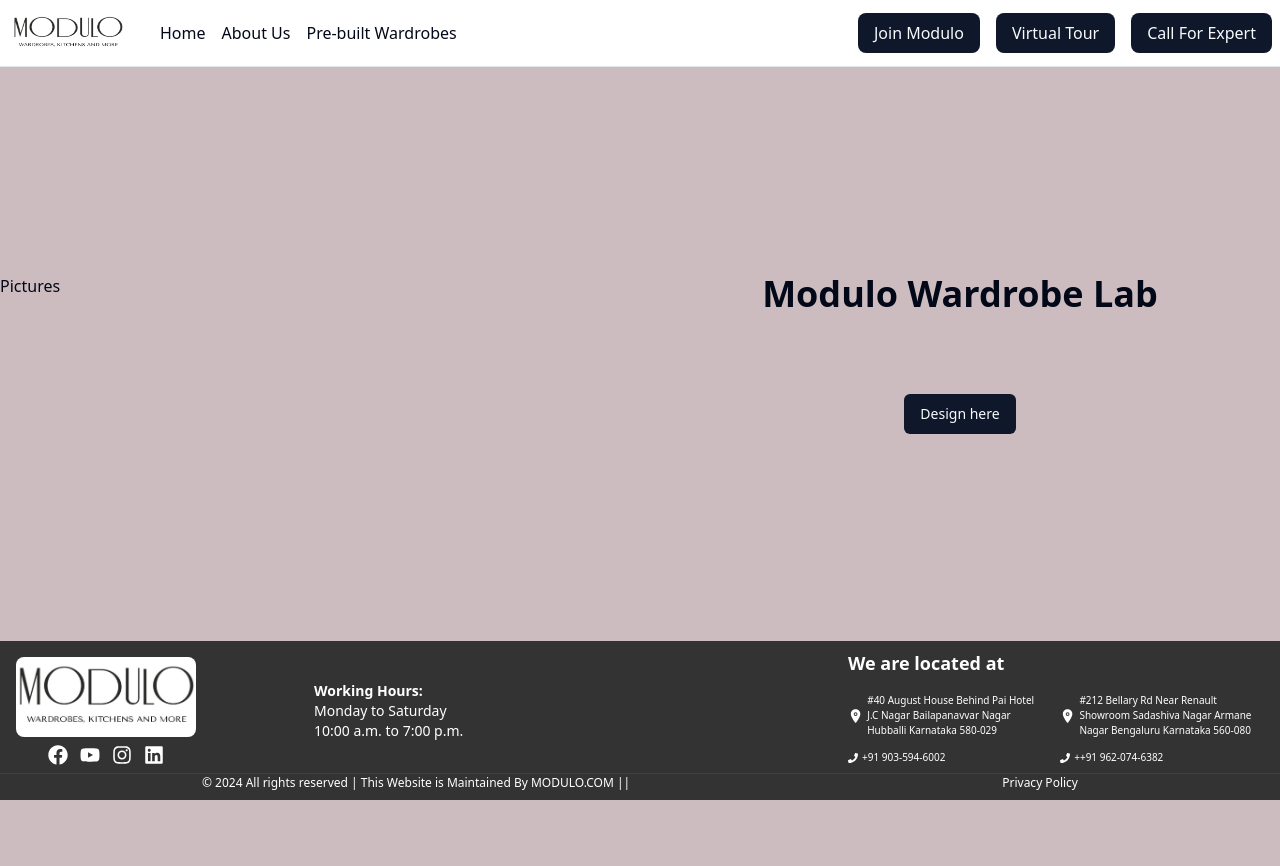
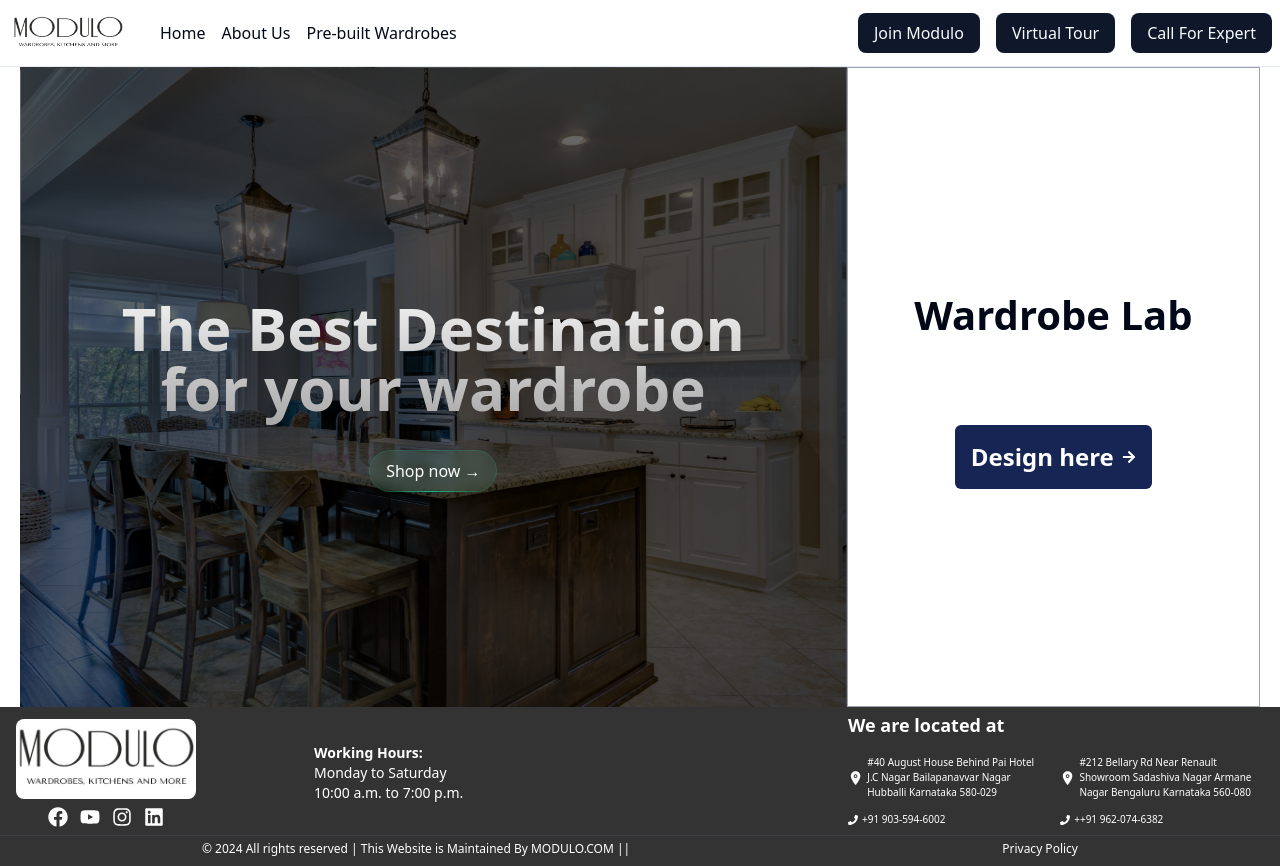
Before and after one commit to Karthik-Kalburgi/login-signup, a React (Vite) app in the folder frontend/: page / in a window 1280 px wide. Before the commit the page ends 800 px from the top, so only its background shows below. Built offline with nearby package versions, Linux system fonts and the light colour scheme.

Commit message:
Wardrobe model button changed

```diff
--- a/frontend/package.json
+++ b/frontend/package.json
@@ -19,6 +19,7 @@
     "cards": "^2.0.3",
     "class-variance-authority": "^0.7.0",
     "clsx": "^2.1.1",
+    "framer-motion": "^11.3.17",
     "lucide-react": "^0.411.0",
     "react": "^18.3.1",
     "react-dom": "^18.3.1",
--- a/frontend/src/components/Footer.tsx
+++ b/frontend/src/components/Footer.tsx
@@ -1,11 +1,10 @@
 import { IoLocation } from "react-icons/io5";
 import SocialMedia from "./SocialMedia";
-import { HiOutlineMail } from "react-icons/hi";
 import { FaPhone } from "react-icons/fa";
 
 const Footer = () => {
   return (
-    <footer className="bg-[#333333] text-white py-2">
+    <footer className="bg-[#333333] text-white py-1">
       <div className="h-[90%] container mx-auto px-4 flex flex-wrap justify-between items-center">
         <div className="w-full sm:w-auto flex flex-col justify-center items-center sm:items-center mb-4 sm:mb-0">
           <img
@@ -25,7 +24,6 @@
           <div className="flex flex-col gap-4 sm:flex-row sm:gap-6">
             {[{location:"#40 August House Behind Pai Hotel J.C Nagar Bailapanavvar Nagar Hubballi Karnataka 580-029", phone:"+91 903-594-6002"},{
             location:" #212 Bellary Rd Near Renault Showroom Sadashiva Nagar Armane Nagar Bengaluru Karnataka 560-080", phone:"++91 962-074-6382",
-
             }].map((item, index) => (
                 <div key={index} className="flex flex-col gap-1">
                 <p className="mb-2 text-[14px] sm:text-[10px] flex items-center gap-1">
@@ -39,7 +37,7 @@
           </div>
         </div>
       </div>
-      <div className="h-[10%] container mx-auto px-4 border-t border-zinc-700 flex flex-wrap justify-around items-center">
+      <div className="h-[10%] container mx-auto px-4 py-1 border-t border-zinc-700 flex flex-wrap justify-around items-center">
         <p className="text-[10px] sm:text-[12px] text-center sm:text-left">
           &copy; 2024 All rights reserved | This Website is Maintained By MODULO.COM ||
         </p>
--- a/frontend/src/components/Main.tsx
+++ b/frontend/src/components/Main.tsx
@@ -1,17 +1,51 @@
+import { FaArrowRight } from "react-icons/fa";
 import { Button } from "./ui/button";
+import { ImagesSlider } from "./ui/images-slider";
+import { motion } from "framer-motion";
 
 const Main = () => {
-    return (
-        <div className="h-full grid md:grid-cols-2">
-            <div className="h-full">Pictures</div>
-            <div className="h-full flex-center flex-col gap-[80px]">
-                <div className="text-4xl font-semibold">
-                    Modulo Wardrobe Lab
-                </div>
-                <Button>Design here</Button>
-            </div>
-        </div>
-    )
-}
+  const images: string[] = [
+    "/images/k1.jpg",
+    "/images/k2.jpg",
+    "/images/k3.jpg",
+  ];
+  return (
+    <div className="h-full grid md:grid-cols-3 px-5">
+      <div className="h-full col-span-2">
+        <ImagesSlider className="h-[40rem]" images={images}>
+          <motion.div
+            initial={{
+              opacity: 0,
+              y: -80,
+            }}
+            animate={{
+              opacity: 1,
+              y: 0,
+            }}
+            transition={{
+              duration: 0.6,
+            }}
+            className="z-50 flex flex-col justify-center items-center"
+          >
+            <motion.p className="font-bold text-xl md:text-6xl text-center bg-clip-text text-transparent bg-gradient-to-b from-neutral-50 to-neutral-400 py-4">
+              The Best Destination   <br /> for your wardrobe
+            </motion.p>
+            <button className="px-4 py-2 backdrop-blur-sm border bg-emerald-300/10 border-emerald-500/20 text-white mx-auto text-center rounded-full relative mt-4">
+              <span>Shop now →</span>
+              <div className="absolute inset-x-0  h-px -bottom-px bg-gradient-to-r w-3/4 mx-auto from-transparent via-emerald-500 to-transparent" />
+            </button>
+          </motion.div>
+        </ImagesSlider>
+      </div>
+      <div className="h-full flex-center flex-col gap-[80px] border-[1px] border-gray-400 col-span-1">
+        <div className="text-[40px] font-bold">Wardrobe Lab</div>
+        <Button variant="secondary" className="gap-2 bg-blue-950 text-white py-8">
+          <span className="text-2xl font-semibold">Design here</span>
+          <FaArrowRight/>
+          </Button>
+      </div>
+    </div>
+  );
+};
 
 export default Main;
--- /dev/null
+++ b/frontend/src/components/ui/images-slider.tsx
@@ -0,0 +1,151 @@
+"use client";
+import { cn } from "@/lib/utils";
+import { motion, AnimatePresence } from "framer-motion";
+import React, { useEffect, useState } from "react";
+
+export const ImagesSlider = ({
+  images,
+  children,
+  overlay = true,
+  overlayClassName,
+  className,
+  autoplay = true,
+  direction = "up",
+}: {
+  images: string[];
+  children: React.ReactNode;
+  overlay?: React.ReactNode;
+  overlayClassName?: string;
+  className?: string;
+  autoplay?: boolean;
+  direction?: "up" | "down";
+}) => {
+  const [currentIndex, setCurrentIndex] = useState(0);
+  const [loading, setLoading] = useState(false);
+  const [loadedImages, setLoadedImages] = useState<string[]>([]);
+
+  const handleNext = () => {
+    setCurrentIndex((prevIndex) =>
+      prevIndex + 1 === images.length ? 0 : prevIndex + 1
+    );
+  };
+
+  const handlePrevious = () => {
+    setCurrentIndex((prevIndex) =>
+      prevIndex - 1 < 0 ? images.length - 1 : prevIndex - 1
+    );
+  };
+
+  useEffect(() => {
+    loadImages();
+  }, []);
+
+  const loadImages = () => {
+    setLoading(true);
+    const loadPromises = images.map((image) => {
+      return new Promise((resolve, reject) => {
+        const img = new Image();
+        img.src = image;
+        img.onload = () => resolve(image);
+        img.onerror = reject;
+      });
+    });
+
+    Promise.all(loadPromises)
+      .then((loadedImages) => {
+        setLoadedImages(loadedImages as string[]);
+        setLoading(false);
+      })
+      .catch((error) => console.error("Failed to load images", error));
+  };
+  useEffect(() => {
+    const handleKeyDown = (event: KeyboardEvent) => {
+      if (event.key === "ArrowRight") {
+        handleNext();
+      } else if (event.key === "ArrowLeft") {
+        handlePrevious();
+      }
+    };
+
+    window.addEventListener("keydown", handleKeyDown);
+
+    // autoplay
+    let interval: any;
+    if (autoplay) {
+      interval = setInterval(() => {
+        handleNext();
+      }, 5000);
+    }
+
+    return () => {
+      window.removeEventListener("keydown", handleKeyDown);
+      clearInterval(interval);
+    };
+  }, []);
+
+  const slideVariants = {
+    initial: {
+      scale: 0,
+      opacity: 0,
+      rotateX: 45,
+    },
+    visible: {
+      scale: 1,
+      rotateX: 0,
+      opacity: 1,
+      transition: {
+        duration: 0.5,
+        ease: [0.645, 0.045, 0.355, 1.0],
+      },
+    },
+    upExit: {
+      opacity: 1,
+      y: "-150%",
+      transition: {
+        duration: 1,
+      },
+    },
+    downExit: {
+      opacity: 1,
+      y: "150%",
+      transition: {
+        duration: 1,
+      },
+    },
+  };
+
+  const areImagesLoaded = loadedImages.length > 0;
+
+  return (
+    <div
+      className={cn(
+        "overflow-hidden h-full w-full relative flex items-center justify-center",
+        className
+      )}
+      style={{
+        perspective: "1000px",
+      }}
+    >
+      {areImagesLoaded && children}
+      {areImagesLoaded && overlay && (
+        <div
+          className={cn("absolute inset-0 bg-black/60 z-40", overlayClassName)}
+        />
+      )}
+
+      {areImagesLoaded && (
+        <AnimatePresence>
+          <motion.img
+            key={currentIndex}
+            src={loadedImages[currentIndex]}
+            initial="initial"
+            animate="visible"
+            exit={direction === "up" ? "upExit" : "downExit"}
+            variants={slideVariants}
+            className="image h-full w-full absolute inset-0 object-cover object-center"
+          />
+        </AnimatePresence>
+      )}
+    </div>
+  );
+};
--- a/frontend/src/index.css
+++ b/frontend/src/index.css
@@ -68,10 +68,6 @@
   }
 }
 
-body{
-  background-color: rgb(205, 188, 191);
-}
-
 .flex-center {
   display: flex;
   justify-content: center;
--- a/frontend/src/pages/Home/index.tsx
+++ b/frontend/src/pages/Home/index.tsx
@@ -5,10 +5,9 @@
 
 const Home = () => {
   return (
-    <div className="max-h-screen min-h-screen flex flex-col justify-between">
+    <div className="min-h-screen max-h-screen justify-between flex flex-col">
       <Navbar />
       {/* <Header /> */}
-
       <Main/>
       {/* <Footer /> */}
       <Footer/>
```
Also changed, not shown: frontend/components.json, 1 other file (tests, documents, lock files or other folders).
